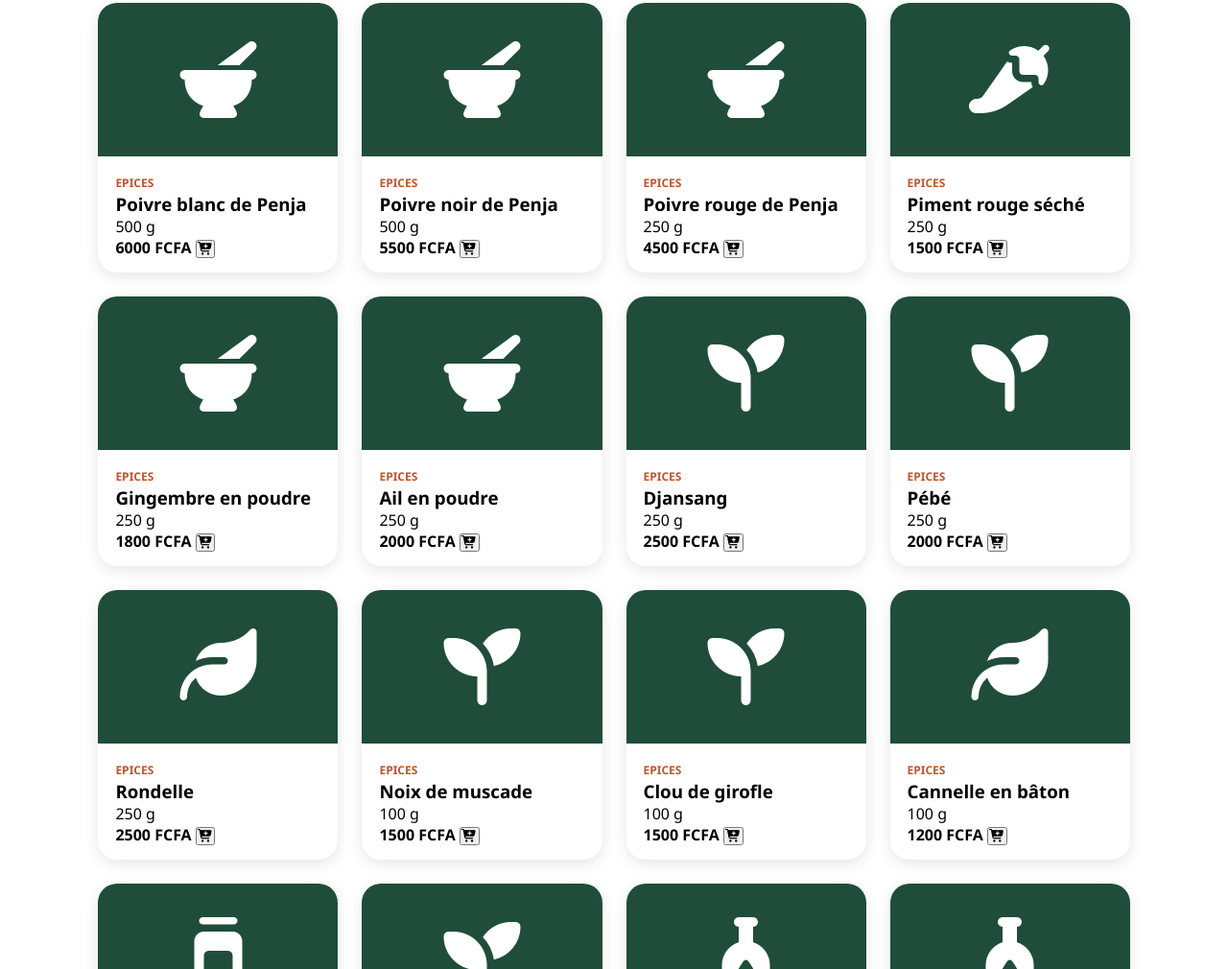
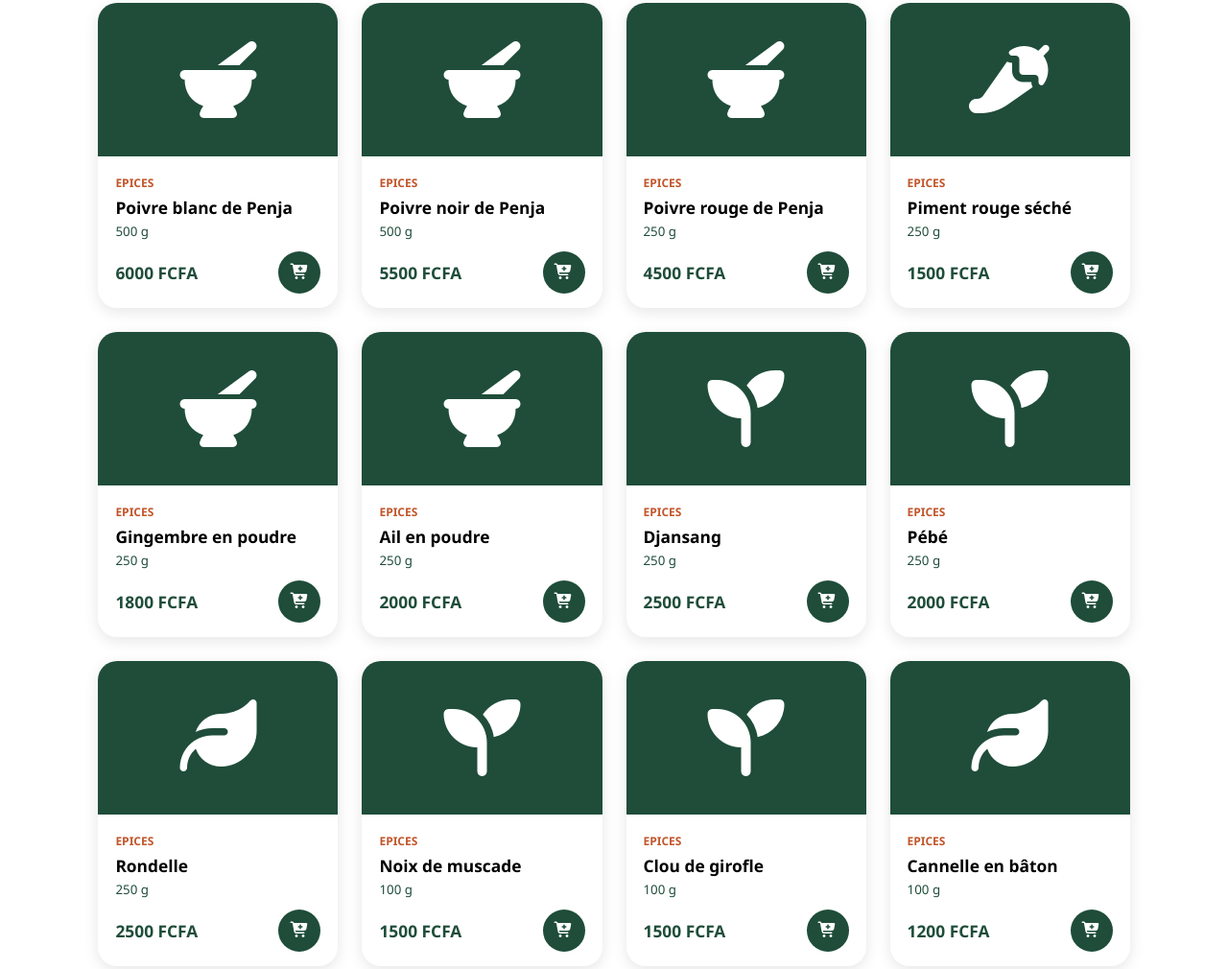
Before and after one commit to Zut17/mboa, a website: page index.html in a window 1280 px wide. Shown: the part 1032-2042 px from the top of the page at 96% size. Drawn offline with Linux system fonts and the light colour scheme.

Commit message:
style : mise a jour du style des produits de la boutique.

```diff
--- a/css/style.css
+++ b/css/style.css
@@ -27,6 +27,7 @@ declaration des animations
     from {
         opacity: 0;
     }
+
     to {
         opacity: 1;
     }
@@ -37,6 +38,7 @@ declaration des animations
         opacity: 0;
         transform: translateX(-70px);
     }
+
     to {
         opacity: 1;
         transform: translateX(0px);
@@ -107,6 +109,27 @@ a:visited {
     color: var(--danger-color);
 }
 
+button:disabled{
+    opacity: 0.4;
+    cursor: not-allowed !important;
+}
+.badge {
+    position: absolute;
+    top: 12px;
+    left: 12px;
+    padding: 4px 10px;
+    font-size: 9pt;
+    color: var(--white-color);
+    background-color: var(--main-color);
+}
+
+.message {
+    text-align: center;
+    padding: 50px 20px;
+    color: var(--second-color);
+    font-size: 13pt;
+}
+
 /*
 ======================================
 design entete
@@ -119,7 +142,8 @@ design entete
     width: 100%;
     padding: 20px 40px;
     transition: all 0.5s ease-in-out;
-  z-index: 1000; /*pour mettre le menu au premier plan*/
+    z-index: 1000;
+    /*pour mettre le menu au premier plan*/
 }
 
 #entete .container {
@@ -313,12 +337,12 @@ design boutique
     display: flex;
     align-items: stretch;
     gap: 15px;
-    margin:25px 0px 15px;
+    margin: 25px 0px 15px;
 }
 
-#boutique .recherche{
+#boutique .recherche {
     flex: 1;
-    display:flex;
+    display: flex;
     align-items: center;
     gap: 10px;
     padding: 0px 20px;
@@ -327,7 +351,7 @@ design boutique
     border-radius: 30px;
 }
 
-#boutique .recherche input{
+#boutique .recherche input {
     flex: 1;
     padding: 14px 0px;
     border: none;
@@ -367,36 +391,36 @@ design boutique
     background-color: var(--white-color);
 }
 
-#categories{
+#categories {
     display: flex;
     flex-wrap: wrap;
-    gap:10px;
+    gap: 10px;
     margin-bottom: 30px;
 }
 
-#categories .categorie{
-padding:8px 20px;
-border:1px solid var(--second-color);
-border-radius:30px ;
+#categories .categorie {
+    padding: 8px 20px;
+    border: 1px solid var(--second-color);
+    border-radius: 30px;
     background-color: var(--white-color);
     cursor: pointer;
 }
 
 #categories .categorie:hover,
 #categories .categorie.actif {
-color:var(--white-color);
+    color: var(--white-color);
     background-color: var(--second-color);
-border-color:var(--second-color);
+    border-color: var(--second-color);
     transition: all 0.4s ease-in-out;
 }
 
-#produits{
+#produits {
     display: grid;
-    grid-template-columns: repeat(auto-fit,minmax(220px,1fr));
+    grid-template-columns: repeat(auto-fit, minmax(220px, 1fr));
     gap: 25px;
 }
 
-.produit{
+.produit {
     background-color: var(--white-color);
     border-radius: 20px;
     overflow: hidden;
@@ -405,11 +429,12 @@ transition: all 0.4s ease-in-out;
     transition: all 0.3s ease-in-out;
 }
 
-.produit:hover{
+.produit:hover {
     transform: translateY(-6px);
     box-shadow: 0px 12px 30px rgba(0, 0, 0, 0.2);
 }
-.produit_icon{
+
+.produit_icon {
     position: relative;
     height: 160px;
     display: flex;
@@ -432,12 +457,54 @@ transition: all 0.4s ease-in-out;
         width: 100%;
     }
 }
+
 .produit_texte {
     padding: 15px 18px;
 }
-.produit_categorie{
+
+.produit_categorie {
     font-size: 9pt;
     font-weight: bold;
     text-transform: uppercase;
     color: var(--third-color);
 }
+
+.produit_texte h3 {
+    margin: 4px 0px;
+    font-size: 13pt;
+    cursor: pointer;
+}
+
+.produit_unite {
+    color: var(--second-color);
+    font-size: 10pt;
+}
+
+.produit_footer {
+    display: flex;
+    justify-content: space-between;
+    align-items: center;
+    margin-top: 12px;
+}
+
+.produit_footer b {
+    white-space: nowrap;
+    font-size: 13pt;
+    color: var(--second-color);
+}
+
+.produit_footer button{
+    width: 44px;
+    height: 44px;
+    border: none;
+    border-radius: 50%;
+    font-size: 12pt;
+    color: var(--white-color);
+    background-color: var(--second-color);
+    cursor: pointer;
+}
+
+.produit_footer button:hover{
+    background-color: var(--main-color);
+    transition: all 0.3s ease-in-out;
+}
```
Lines whose indentation alone changed are shown as unchanged.
